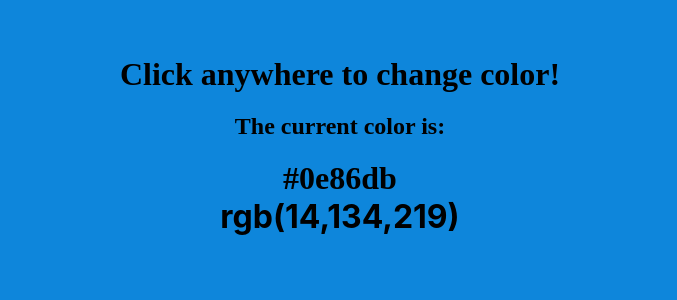
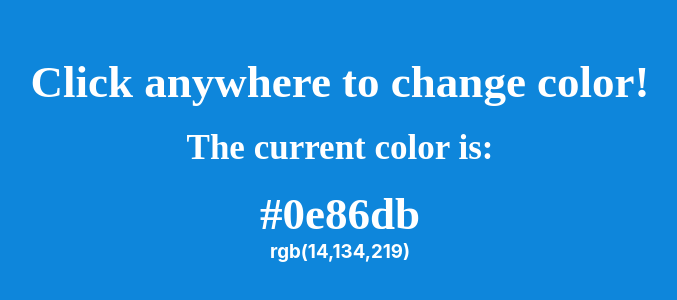
Before and after one commit to asd-developer/HexGeneratorApp, a React (Create React App) app: page / in a window 1280 px wide. Shown: the part 164-464 px from the top of the page, without its empty margins (300-977 px from the left). Built offline with nearby package versions, Linux system fonts and the light colour scheme.

Commit message:
App fully working allowing to copy the values.In the near future I would like to add a button to copy the color values.

```diff
--- a/public/index.html
+++ b/public/index.html
@@ -27,6 +27,9 @@
     <title>React App</title>
   </head>
   <body>
+  <div class="topads">
+    <script data-ad-client="ca-pub-4479924988471706" async src="https://pagead2.googlesyndication.com/pagead/js/adsbygoogle.js"></script>
+  </div>
     <noscript>You need to enable JavaScript to run this app.</noscript>
     <div id="root"></div>
     <!--
--- a/src/App.css
+++ b/src/App.css
@@ -13,3 +13,18 @@
 .spacer{
   padding-top: 200px;
 }
+
+h1{
+  font-size: 45px;
+}
+h2{
+  font-size: 35px;
+}
+
+.preventselection{
+  user-select: none
+}
+
+.rgbtext{
+  padding-bottom: 30px;
+}
--- a/src/App.js
+++ b/src/App.js
@@ -2,13 +2,10 @@ import React, {useEffect} from 'react';
 import Hex from './Modular/hex'
 import Rgb from './Modular/rgb'
 import './App.css';
-import rgb from "./Modular/rgb";
 
 const App = (props) => {
 
-  useEffect(()=>{
-    hexColorHandler()
-  },[]);
+  useEffect(()=>{hexColorHandler()},[]);
 
 // STATE HOOKS
 
@@ -33,7 +30,7 @@ const App = (props) => {
   })
 
   //HEX COLOR GENERATOR
-  const hexColorHandler = () =>{
+  const hexColorHandler= () =>{
     const hexGenerator = '#'+(Math.random()*0xFFFFF << 0).toString(16).padStart(6,'0');
     setHexState({color:[{hex: hexGenerator}]});
     hexToRGB(hexGenerator)
@@ -41,7 +38,7 @@ const App = (props) => {
 
   const hexToRGB = (c) =>{
     if(/^#([a-f0-9]{3}){1,2}$/.test(c)){
-      if(c.length==4){
+      if(c.length===4){
         c= '#'+[c[1],c[1],c[2],c[2],c[3],c[3]].join('')
       }
       c = '0x'+c.substring(1)
@@ -56,7 +53,7 @@ const App = (props) => {
   const luminanceHandler = (rgb) => {
     const luma = 0.2126 * rgb.r + 0.7152 * rgb.g + 0.0722 * rgb.b;
     console.log('luma',luma)
-    if(luma <= 100){
+    if(luma <= 120){
       setTextColorState({color:[{textColor: 'white'}]})
     }
     else{
@@ -66,9 +63,10 @@ const App = (props) => {
 
   return (
     <div className="App" style={{backgroundColor: hexState.color[0].hex}} onClick={hexColorHandler}>
+
       <div className={'spacer'}>
-        <h1 className={'text'} style={{color: textColorstate.color[0].textColor}}> Click anywhere to change color!</h1>
-        <Hex textColor={textColorstate.color[0].textColor} hexColor={hexState.color[0].hex}/>
+        <h1 className={'text preventselection'} style={{color: textColorstate.color[0].textColor}}> Click anywhere to change color!</h1>
+        <Hex textColor={textColorstate.color[0].textColor} hexColor={hexState.color[0].hex} />
         <Rgb textColor={textColorstate.color[0].textColor} rgbColor={rgbState.color[0].rgb}/>
       </div>
     </div>
--- a/src/Modular/hex.js
+++ b/src/Modular/hex.js
@@ -2,8 +2,8 @@ import React from 'react'
 
 const hex = (props) =>{
     return(
-        <div>
-            <h2 className={'text'} style={{color: props.textColor}}>The current color is:</h2>
+        <div onClick={(event)=>event.stopPropagation()}>
+            <h2 className={'text preventselection'} style={{color: props.textColor}}>The current color is:</h2>
             <h1 className={'text'} style={{color: props.textColor}}>{props.hexColor}</h1>
         </div>
     )
--- a/src/Modular/rgb.js
+++ b/src/Modular/rgb.js
@@ -2,9 +2,9 @@ import React from 'react'
 
 const rgb = (props) =>{
     return(
-        <>
-            <h1 style={{color: props.textColor}}>{props.rgbColor}</h1>
-        </>
+        <div className={'rgbtext'} onClick={(event)=>event.stopPropagation()}>
+            <h3 style={{color: props.textColor}}>{props.rgbColor}</h3>
+        </div>
     )
 }
 
```
